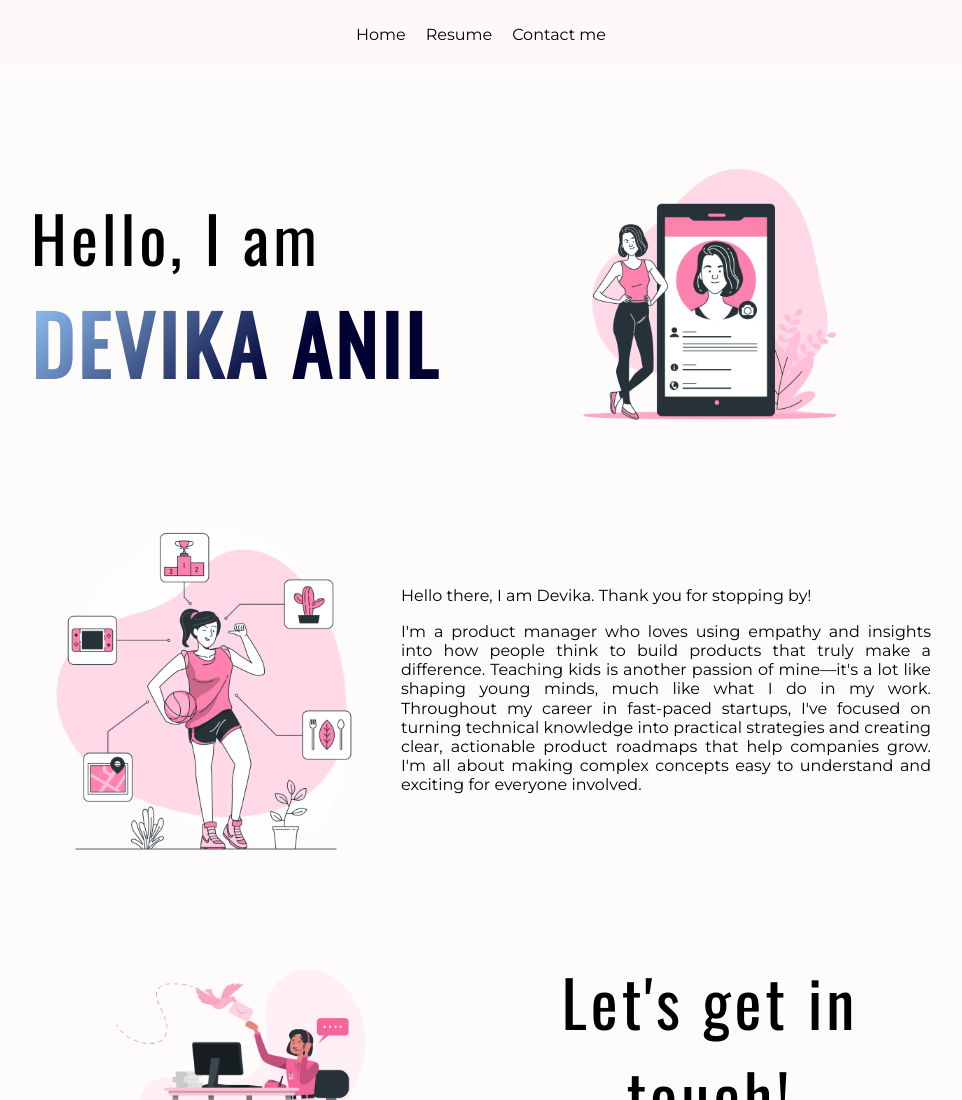
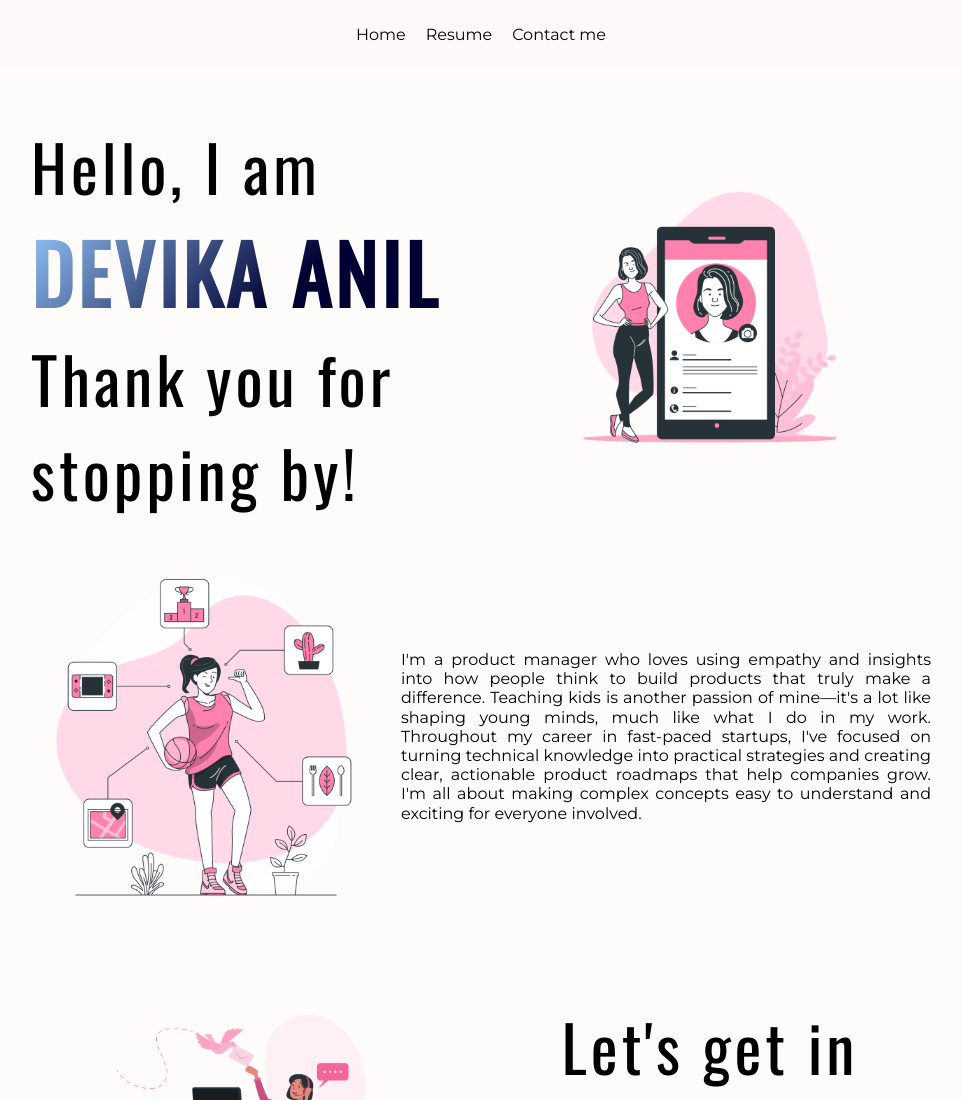
Before and after one commit to iluskaland/portfolio-template, a plain HTML site: page index.html in a window 1280 px wide. Shown: the top 1100 px of the page, without its empty margins (159-1121 px from the left). Drawn offline with nearby package versions, Linux system fonts and the light colour scheme.

Commit message:
Update index.html

```diff
--- a/index.html
+++ b/index.html
@@ -49,6 +49,7 @@
         <section class="align-center">
             <h1 class="medium-spacing">Hello, I am</h1>
             <h1 class="large">Devika Anil</h1>
+            <h1 class="medium-spacing"> Thank you for stopping by! </h1>
             <!--<p class="justify">That large class above is only suitable for short names/nicknames. If you want to display
                 your full name there, consider using the "medium-spacing" and "colorful-letter" classes instead, to
                 maintain responsiveness.</p>-->
@@ -72,7 +73,6 @@
             <img class="max-width max-height" src="assets/about-me.png" alt="about-me-logo">
         </section>
         <section class="justify align-center">
-            <p>Hello there, I am Devika. Thank you for stopping by! </p>
             <p>I'm a product manager who loves using empathy and insights into how people think to build products that truly make a difference. Teaching kids is another passion of mine—it's a lot like shaping young minds, much like what I do in my work. Throughout my career in fast-paced startups, I've focused on turning technical knowledge into practical strategies and creating clear, actionable product roadmaps that help companies grow. I'm all about making complex concepts easy to understand and exciting for everyone involved.</p>
             <!--<p class="padding-top"><a href="about-me.html" class="button-outline">More info</a></p> -->
         </section>
```
